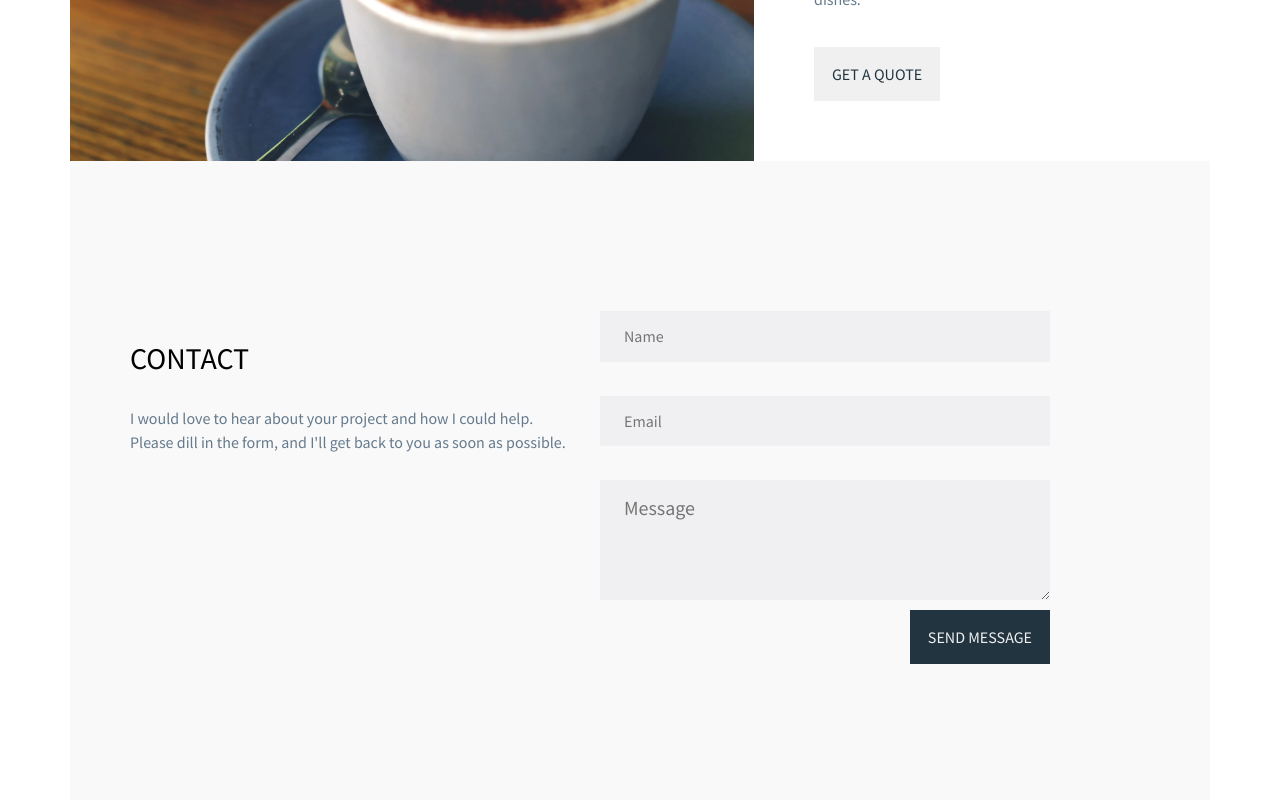
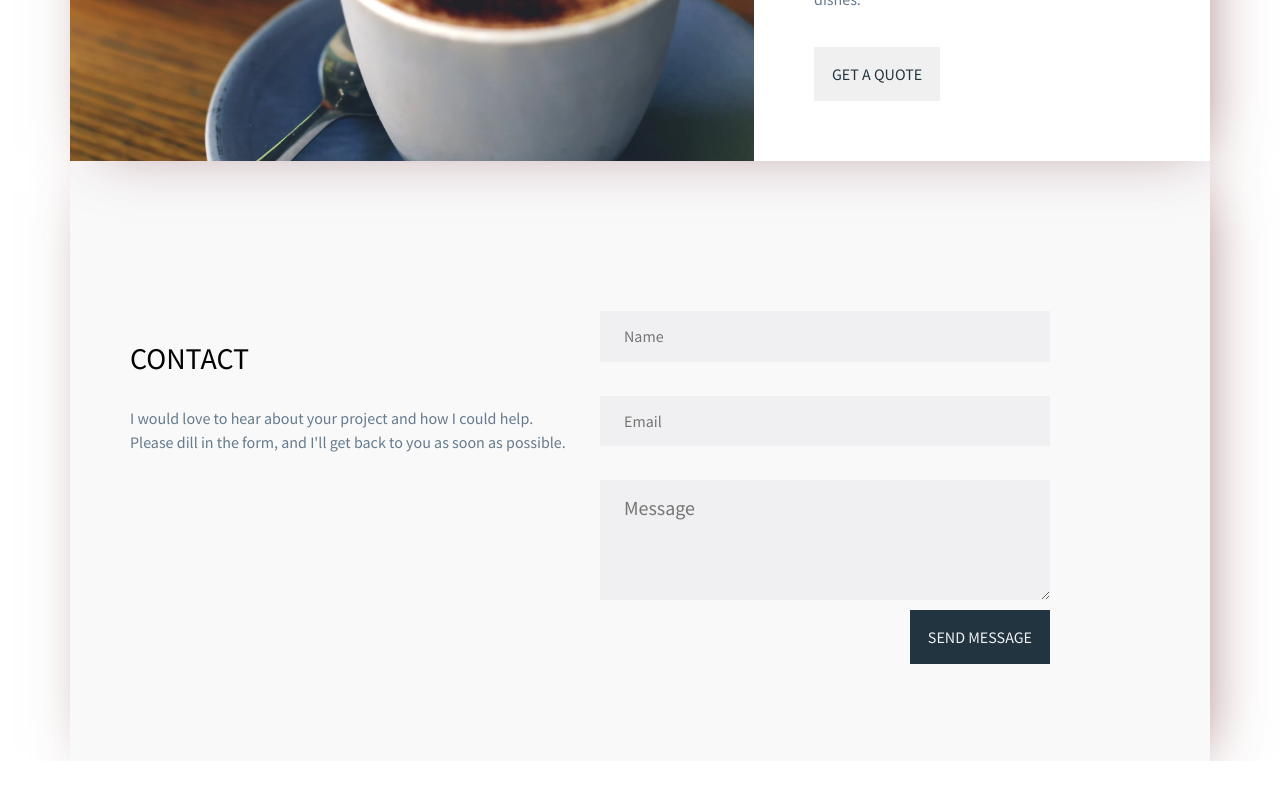
Before and after one commit to juanmaurente/juliacarriquiry.com, a React (Vite) app: page / in a window 1280 px wide. Shown: the part 1996-2796 px from the top of the page. After the commit the page ends 2757 px from the top, so only its background shows below. Built offline with nearby package versions, Linux system fonts and the light colour scheme; no server answers.

Commit message:
adding shadow effect to container

```diff
--- a/src/components/CardContent/CardContent.scss
+++ b/src/components/CardContent/CardContent.scss
@@ -3,6 +3,9 @@
 .content__container {
 	display: flex;
 	flex-direction: column;
+	box-shadow: 10px 10px 59px -21px rgba(117, 54, 54, 0.76);
+	-webkit-box-shadow: 10px 10px 59px -21px rgba(117, 54, 54, 0.76);
+	-moz-box-shadow: 10px 10px 59px -21px rgba(117, 54, 54, 0.76);
 }
 
 .content__image {
--- a/src/components/Contact/Contact.scss
+++ b/src/components/Contact/Contact.scss
@@ -8,6 +8,9 @@
 	margin: 0 auto;
 	padding: 6rem 6rem 2rem 6rem;
 	height: 80rem;
+	box-shadow: 10px 10px 59px -21px rgba(117, 54, 54, 0.76);
+	-webkit-box-shadow: 10px 10px 59px -21px rgba(117, 54, 54, 0.76);
+	-moz-box-shadow: 10px 10px 59px -21px rgba(117, 54, 54, 0.76);
 }
 .contact__header h2 {
 	text-transform: uppercase;
@@ -65,6 +68,7 @@ textarea {
 		padding-top: 15rem;
 		text-align: left;
 		max-width: 1140px;
+		height: 60rem;
 	}
 
 	.contact__header {
```
